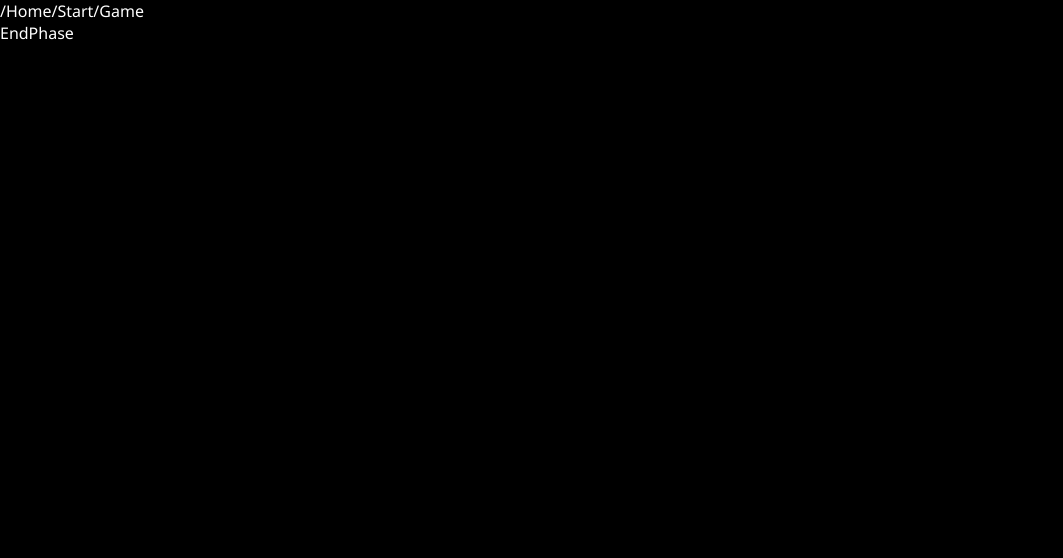
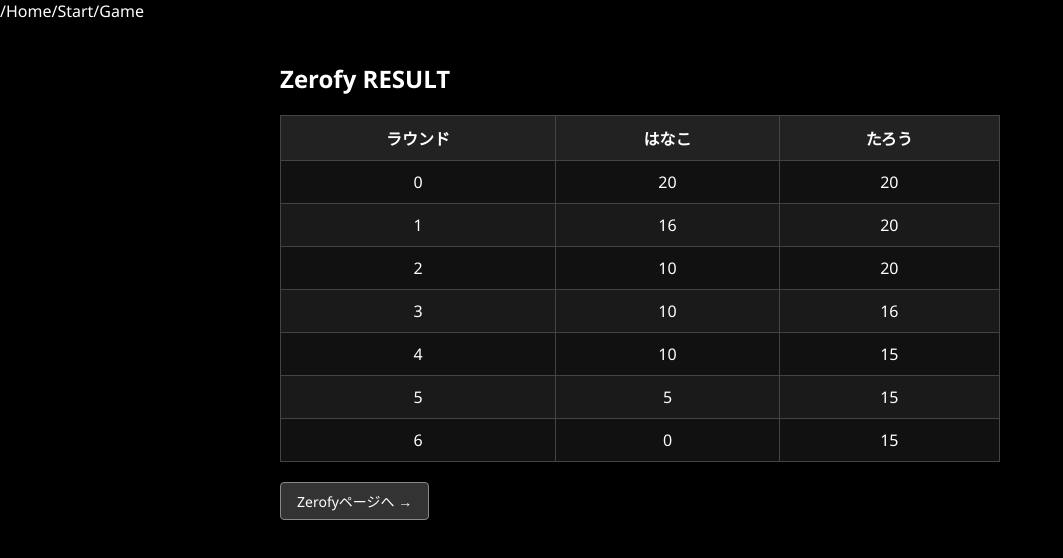
Before and after one commit to mitsui6969/Zerofy, a Next.js app in the folder frontend/: page /game in a window 1280 px wide. Shown: the top 558 px of the page, without its empty margins (0-1063 px from the left). Built offline with nearby package versions, Linux system fonts and the light colour scheme.

Commit message:
ゲーム結果の表示

```diff
--- a/frontend/src/app/components/Game/EndPhase.jsx
+++ b/frontend/src/app/components/Game/EndPhase.jsx
@@ -2,9 +2,54 @@
 
 export default function EndPhase() {
     //aaa//
+    const roundData = [
+        { はなこ: 20, たろう: 20 },
+        { はなこ: 16, たろう: 20 },
+        { はなこ: 10, たろう: 20 },
+        { はなこ: 10, たろう: 16 },
+        { はなこ: 10, たろう: 15 },
+        { はなこ: 5, たろう: 15 },
+        { はなこ: 0, たろう: 15 },
+    ];
+
+    const renderTable = () => {
+        const keys = Object.keys(roundData[0]);
+
+        return (
+            <table>
+                <thead>
+                    <tr>
+                        <th>ラウンド</th>
+                        {keys.map((key) => (
+                            <th key={key}>{key}</th>
+                        ))}
+                    </tr>
+                </thead>
+                <tbody>
+                    {roundData.map((round, index) => (
+                        <tr key={index}>
+                            <td>{index}</td>
+                            {keys.map((key) => (
+                                <td key={key}>{round[key]}</td>
+                            ))}
+                        </tr>
+                    ))}
+                </tbody>
+            </table>
+        );
+    };
+
     return (
-        <div>
-        <p>EndPhase</p>
+        <div id="score-container">
+            <h2>Zerofy RESULT</h2>
+            <div id="table-wrapper">
+                {renderTable()}
+                <div id="button-container">
+                    <a href="/" className="corner-button">
+                        Zerofyページへ →
+                    </a>
+                </div>
+            </div>
         </div>
     );
 }
--- a/frontend/src/app/style/result.css
+++ b/frontend/src/app/style/result.css
@@ -8,19 +8,24 @@
 
 #score-container {
   padding: 40px;
+  max-width: 800px;
+  margin: 0 auto;
 }
 
 #score-container h2 {
-    color: white;
   font-size: 24px;
   margin-bottom: 20px;
+}
+
+#table-wrapper {
+  display: flex;
+  flex-direction: column;
+  align-items: flex-start; /* ←左揃えの要 */
 }
 
 table {
   border-collapse: collapse;
   width: 100%;
-    max-width: 800px;
-    margin: auto;
   background-color: #111;
   color: white;
 }
@@ -40,13 +45,8 @@
   background-color: #1a1a1a;
 }
 
-#button-row {
-    display: flex;
-    justify-content: space-between;
+#button-container {
   margin-top: 20px;
-    max-width: 800px;
-    margin-left: auto;
-    margin-right: auto;
 }
 
 .corner-button {
@@ -58,6 +58,7 @@
   border-radius: 4px;
   font-size: 14px;
   transition: background 0.3s;
+  display: inline-block;
 }
 
 .corner-button:hover {
```
Lines whose indentation alone changed are shown as unchanged.
